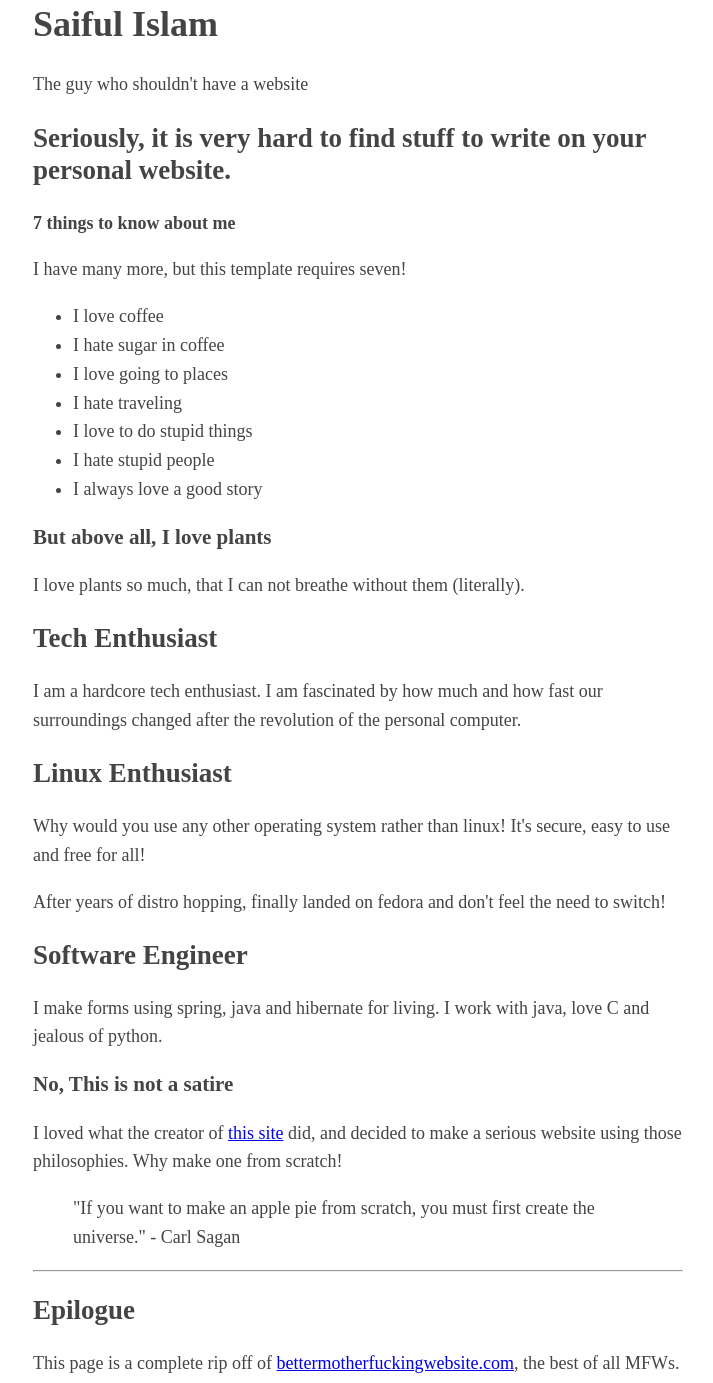
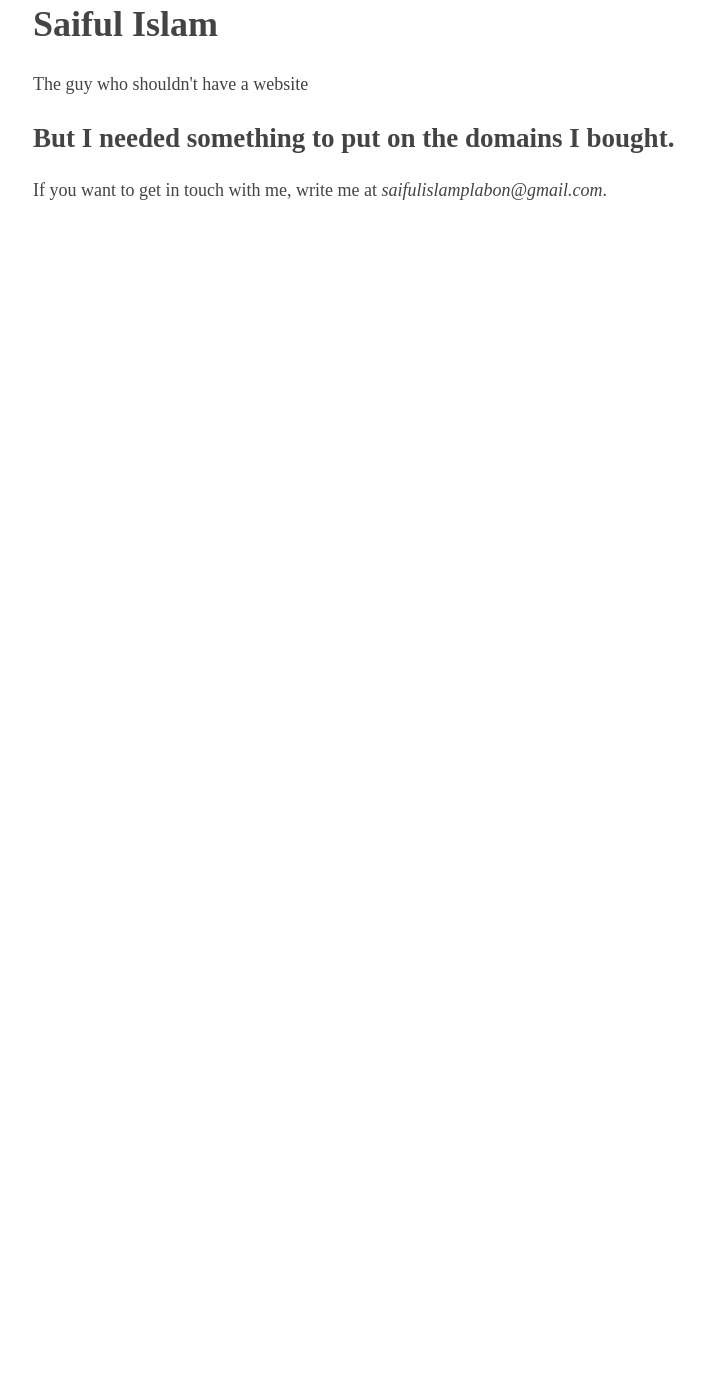
Before and after one commit to saifulislamplabon/saifulislamplabon.github.io, a plain HTML site: page index.html in a window 1280 px wide. Shown: the part 37-1420 px from the top of the page, without its empty margins (282-995 px from the left). After the commit the page ends 800 px from the top, so only its background shows below. Drawn offline with Linux system fonts and the light colour scheme.

Commit message:
Removed all the unnecessary codes

```diff
--- a/index.html
+++ b/index.html
@@ -28,45 +28,9 @@
         <h1>Saiful Islam</h1>
         <aside>The guy who shouldn't have a website</aside>
     </header>
-    <h2>Seriously, it is very hard to find stuff to write on your personal website.</h2>
-    <p><strong>7 things to know about me</strong></p>
-    <p>I have many more, but this template requires seven!</p>
-    <ul>
-        <li>I love coffee</li>
-        <li>I hate sugar in coffee</li>
-        <li>I love going to places</li>
-        <li>I hate traveling</li>
-        <li>I love to do stupid things</li>
-        <li>I hate stupid people</li>
-        <li>I always love a good story</li>
-    </ul>
-    <h3>But above all, I love plants</h3>
-    <p>I love plants so much, that I can not breathe without them (literally).</p>
 
-    <h2>Tech Enthusiast</h2>
-    <p>I am a hardcore tech enthusiast. I am fascinated by how much and how fast our surroundings changed after the revolution of the personal computer.</p>
+    <h2>But I needed something to put on the domains I bought.</h2>
 
-    <h2>Linux Enthusiast</h2>
-    <p>Why would you use any other operating system rather than linux! It's secure, easy to use and free for all!</p>
-    <p>After years of distro hopping, finally landed on fedora and don't feel the need to switch!</p>
-
-    <h2>Software Engineer</h2>
-    <p>I make forms using spring, java and hibernate for living. I work with java, love C and jealous of python.</p>
-
-    <h3>No, This is not a satire</h3>
-    <p>I loved what the creator of <a href="http://bettermotherfuckingwebsite.com/">this site</a> did, and decided to make a serious website using those philosophies.
-    Why make one from scratch!
-    </p>
-
-    <blockquote>
-        "If you want to make an apple pie from scratch, you must first create the universe."
-        - Carl Sagan
-
-    </blockquote>
-
-    <hr>
-    <h2>Epilogue</h2>
-    <p>This page is a complete rip off  of <a href="http://bettermotherfuckingwebsite.com/">bettermotherfuckingwebsite.com</a>, the best of all MFWs.</p>
     <p>If you want to get in touch with me, write me at <em>saifulislamplabon@gmail.com</em>.</p>
 </body>
 
```
